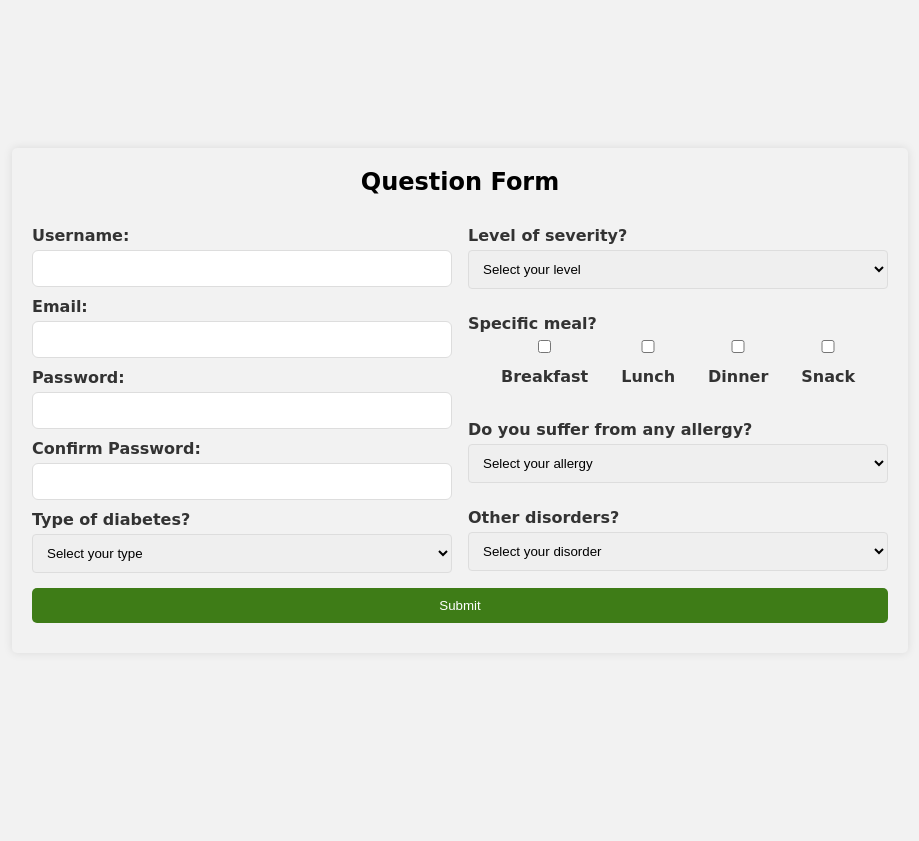
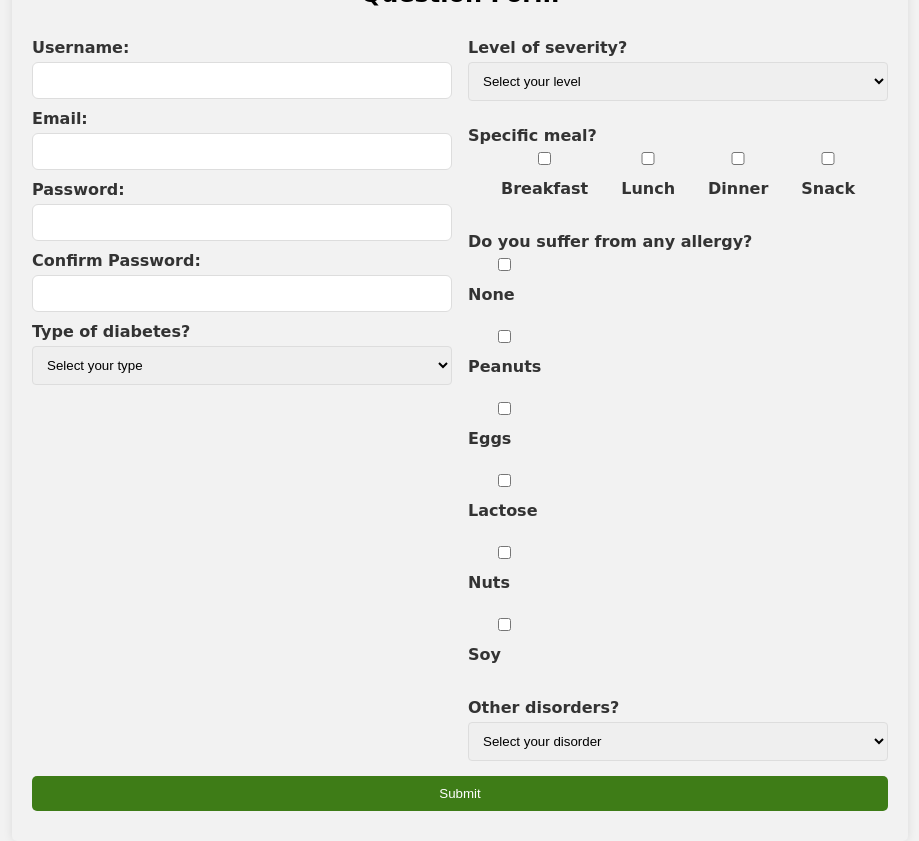
Before and after one commit to YahiaAbukhalifa/DECI-project-1.2, a website: page signup.html in a window 1280 px wide. Shown: the whole page, without its empty margins (180-1099 px from the left). Before the commit the page ends 800 px from the top, so only its background shows below. Drawn offline with Linux system fonts and the light colour scheme.

Commit message:
Treat some defects

```diff
--- a/script.js
+++ b/script.js
@@ -1,4 +1,3 @@
-
 document.addEventListener('DOMContentLoaded', function() {
   var loader = document.getElementById('loader-div');
   var mainContainer = document.querySelector('.main_container');
@@ -11,9 +10,20 @@ document.addEventListener('DOMContentLoaded', function() {
       mainContainer.style.display = 'flex';
   }, 2000);
 });
+
 document.getElementById('questionForm').addEventListener('submit', function(event) {
   event.preventDefault();
 
+  const password = document.getElementById('password').value;
+  const confirmPassword = document.getElementById('confirmPassword').value;
+  const responseDiv = document.getElementById('response');
+
+  if (password !== confirmPassword) {
+      responseDiv.textContent = 'Passwords do not match. Please try again.';
+      responseDiv.style.color = 'red';
+      return;
+  } else {
+      responseDiv.textContent = '';
       const formData = new FormData(this);
       const data = {};
       formData.forEach((value, key) => {
@@ -26,8 +36,10 @@ document.getElementById('questionForm').addEventListener('submit', function(even
               data[key] = value;
           }
       });
+
       let db = JSON.parse(localStorage.getItem('db')) || [];
       db.push(data);
       localStorage.setItem('db', JSON.stringify(db));
       window.location.href = 'food.html';
+  }
 });
--- a/signup.html
+++ b/signup.html
@@ -34,8 +34,6 @@
                             <option value="" disabled selected>Select your type</option>
                             <option value="Type 1">Type 1</option>
                             <option value="Type 2">Type 2</option>
-                            <option value="Gestational">Gestational</option>
-                            <option value="Other">Other</option>
                         </select>
                     </div>
                     <div class="right-part">
@@ -66,15 +64,32 @@
                             </div>
                         </div>
                         <label for="allergy">Do you suffer from any allergy?</label>
-                        <select id="allergy" name="allergy" required>
-                            <option value="" disabled selected>Select your allergy</option>
-                            <option value="None">None</option>
-                            <option value="Peanuts">Peanuts</option>
-                            <option value="Eggs">Eggs</option>
-                            <option value="Lactose">Lactose</option>
-                            <option value="Nuts">Nuts</option>
-                            <option value="Soy">Soy</option>
-                        </select>
+                        <div id="allergy">
+                            <div>
+                                <input type="checkbox" id="none" name="allergy" value="None">
+                                <label for="none">None</label><br>
+                            </div>
+                            <div>
+                                <input type="checkbox" id="peanuts" name="allergy" value="Peanuts">
+                                <label for="peanuts">Peanuts</label><br>
+                            </div>
+                            <div>
+                                <input type="checkbox" id="eggs" name="allergy" value="Eggs">
+                                <label for="eggs">Eggs</label><br>
+                            </div>
+                            <div>
+                                <input type="checkbox" id="lactose" name="allergy" value="Lactose">
+                                <label for="lactose">Lactose</label><br>
+                            </div>
+                            <div>
+                                <input type="checkbox" id="nuts" name="allergy" value="Nuts">
+                                <label for="nuts">Nuts</label><br>
+                            </div>
+                            <div>
+                                <input type="checkbox" id="soy" name="allergy" value="Soy">
+                                <label for="soy">Soy</label><br>
+                            </div>
+                        </div>
                         <label for="otherDisorders">Other disorders?</label>
                         <select id="otherDisorders" name="otherDisorders" required>
                             <option value="" disabled selected>Select your disorder</option>
```
Also changed, not shown: food.js (+12 -12 lines). Lines whose indentation alone changed are shown as unchanged.
